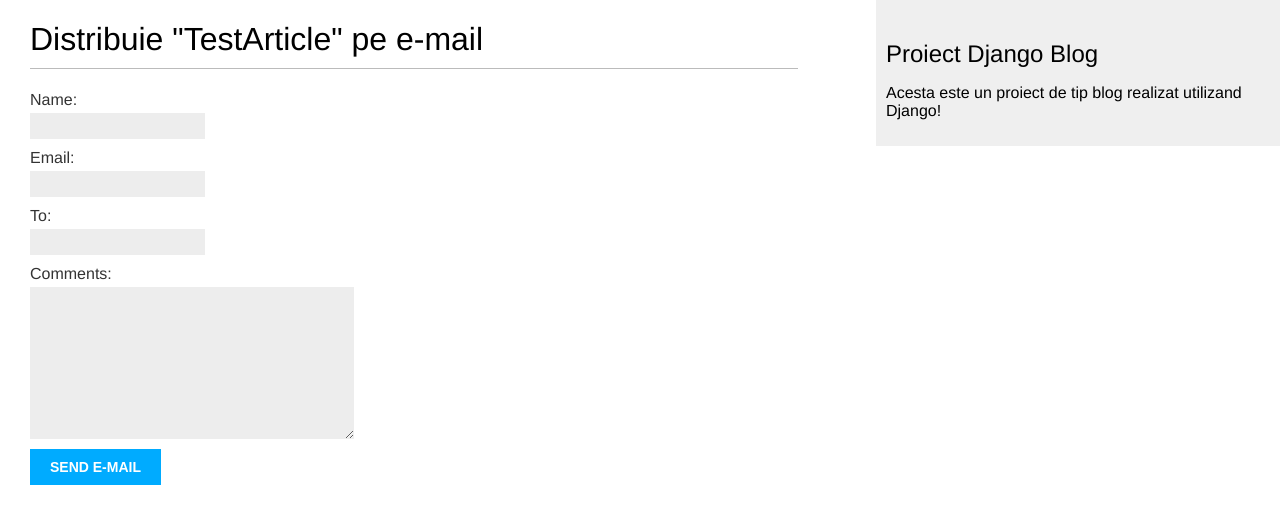
After one commit to MihaiChirculete/OptionalDjango, a Django app: template templates/ProiectDjango/article/share.html in a window 1280 px wide. The commit adds this page. Shown: the top 524 px of the page. Run offline with Django 3.2, Linux system fonts and the light colour scheme; the template is opened without the code that fills it: values that come from a table or form of the project are taken from there, others are empty; data comes from the database, SQL or seed files in the repository; tables that the repository leaves empty hold one stand-in row (values such as "Sample post").

Commit message:
Added share option

```diff
--- a/ProiectDjango/urls.py
+++ b/ProiectDjango/urls.py
@@ -7,6 +7,6 @@
     path('<int:year>/<int:month>/<int:day>/<slug:post>/',
          views.article_detail,
          name='post_detail'),
-    path('<int:post_id>/share/',
+    path('<int:article_id>/share/',
          views.article_share, name='post_share'),
 ]
--- a/templates/ProiectDjango/article/detail.html
+++ b/templates/ProiectDjango/article/detail.html
@@ -6,4 +6,9 @@
         Published {{ post.publish }} by {{ post.author }}
     </p>
     {{ post.body|linebreaks }}
+    <p>
+        <a href="{% url "blog:post_share" post.id %}">
+            Distribuie acest articol
+        </a>
+    </p>
 {% endblock %}
--- /dev/null
+++ b/templates/ProiectDjango/article/share.html
@@ -0,0 +1,18 @@
+{% extends "ProiectDjango/base.html" %}
+
+{% block title %}Distribuie un articol{% endblock %}
+{% block content %}
+    {% if sent %}
+        <h1>E-mail trimis cu succes</h1>
+        <p>
+            "{{ post.title }}" was successfully sent to {{ form.cleaned_data.to }}.
+        </p>
+    {% else %}
+        <h1>Distribuie "{{ post.title }}" pe e-mail</h1>
+        <form method="post">
+            {{ form.as_p }}
+            {% csrf_token %}
+            <input type="submit" value="Send e-mail">
+        </form>
+    {% endif %}
+{% endblock %}
```
